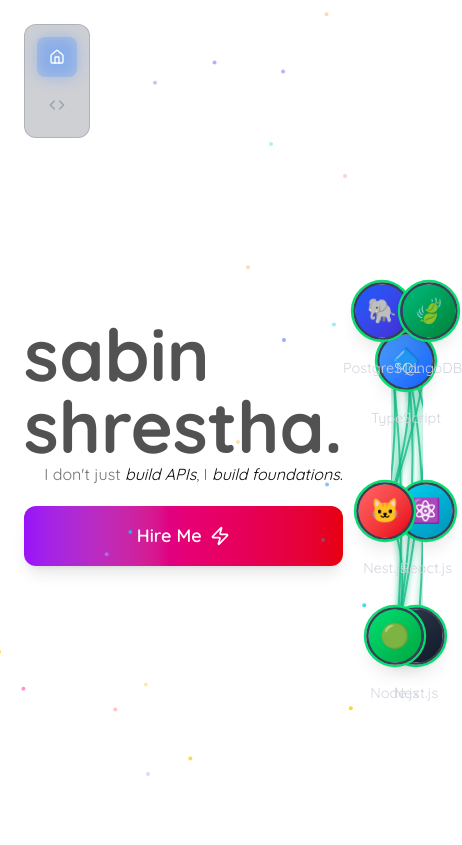
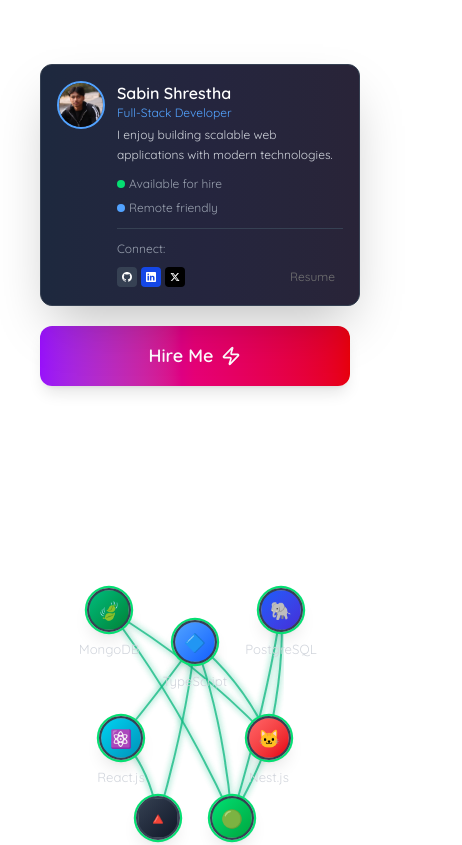
Before and after one commit to masabinhok/portfolio, a Next.js app: page / in a window 390 px wide. Shown: the top 845 px of the page, 462 px wide, since content can reach past the window. Built offline with nearby package versions, Linux system fonts and the light colour scheme.

Commit message:
feat: enhance responsiveness and mobile support across components

```diff
--- a/components/Navbar.tsx
+++ b/components/Navbar.tsx
@@ -46,7 +46,7 @@ const Navbar = () => {
   // Prevent hydration mismatch by not rendering until mounted
   if (!mounted) {
     return (
-      <section className="fixed top-6 left-6 z-50 transition-all duration-300">
+      <section className="fixed opacity-0 top-6 left-6 z-50 transition-all duration-300 hidden lg:block">
         <nav className="flex flex-col gap-2 p-3 rounded-xl backdrop-blur-sm transition-all duration-300 bg-gray-900/20 border border-gray-700/20">
           {Navlinks.map((nav, idx) => (
             <Link key={idx} href={nav.link}>
@@ -64,7 +64,7 @@ const Navbar = () => {
 
   return (
     <motion.section
-      className="fixed top-6 left-6 z-50 transition-all duration-300"
+      className="fixed top-6 left-6 z-50 transition-all duration-300 hidden lg:block"
       initial={false}
       animate={{ opacity: 1 }}
       transition={{ duration: 0.6, ease: "easeOut" }}
--- a/components/SkillNetwork.tsx
+++ b/components/SkillNetwork.tsx
@@ -24,7 +24,20 @@ const SkillNetwork = () => {
   const [hoveredNode, setHoveredNode] = useState<string | null>(null)
   const [selectedNode, setSelectedNode] = useState<string | null>(null)
   const [isInitialized, setIsInitialized] = useState(false)
+  const [isMobile, setIsMobile] = useState(false)
   const containerRef = useRef<HTMLDivElement>(null)
+
+  // Check if device is mobile
+  useEffect(() => {
+    const checkIfMobile = () => {
+      setIsMobile(window.innerWidth < 640)
+    }
+
+    checkIfMobile()
+    window.addEventListener('resize', checkIfMobile)
+
+    return () => window.removeEventListener('resize', checkIfMobile)
+  }, [])
 
   // Define skill nodes with their positions and connections
   const skillNodes: SkillNode[] = [
@@ -159,21 +172,24 @@ const SkillNetwork = () => {
     const container = containerRef.current
     if (!container || !isInitialized) {
       // Use consistent fallback positions based on the expected container size
-      const fallbackWidth = 400
-      const fallbackHeight = 300
+      const fallbackWidth = isMobile ? 300 : 400
+      const fallbackHeight = isMobile ? 250 : 300
       return {
-        x: (node.x / 100) * (fallbackWidth - 100) + 50,
-        y: (node.y / 100) * (fallbackHeight - 100) + 50
+        x: (node.x / 100) * (fallbackWidth - 80) + 40,
+        y: (node.y / 100) * (fallbackHeight - 80) + 40
       }
     }
 
     const rect = container.getBoundingClientRect()
-    const width = rect.width > 0 ? rect.width : 400
-    const height = rect.height > 0 ? rect.height : 300
+    const width = rect.width > 0 ? rect.width : (isMobile ? 300 : 400)
+    const height = rect.height > 0 ? rect.height : (isMobile ? 250 : 300)
+
+    // Adjust margins based on screen size
+    const margin = isMobile ? 40 : 50
 
     return {
-      x: (node.x / 100) * (width - 100) + 50,
-      y: (node.y / 100) * (height - 100) + 50
+      x: (node.x / 100) * (width - margin * 2) + margin,
+      y: (node.y / 100) * (height - margin * 2) + margin
     }
   }
 
@@ -183,7 +199,9 @@ const SkillNetwork = () => {
 
     const midX = (fromPos.x + toPos.x) / 2
     const midY = (fromPos.y + toPos.y) / 2
-    const offset = 20
+
+    // Reduce offset on smaller screens
+    const offset = isMobile ? 10 : 20
 
     return `M ${fromPos.x} ${fromPos.y} Q ${midX + offset} ${midY - offset} ${toPos.x} ${toPos.y}`
   }
@@ -213,9 +231,9 @@ const SkillNetwork = () => {
   }
 
   return (
-    <section className=' w-full h-[600px] relative '>
+    <section className='w-full h-[400px] sm:h-[500px] lg:h-[600px] relative'>
       {/* Network Visualization */}
-      <div ref={containerRef} className='relative w-full h-full  p-4'>
+      <div ref={containerRef} className='relative w-full h-full p-2 sm:p-4'>
         {/* SVG for connections */}
         <svg className='absolute inset-0 w-full h-full pointer-events-none'>
           <defs>
@@ -255,6 +273,7 @@ const SkillNetwork = () => {
                   ease: "easeInOut"
                 }}
                 filter={isHighlighted ? "url(#glow)" : undefined}
+                style={{ strokeDasharray: "none" }}
               />
             )
           })}
@@ -271,12 +290,12 @@ const SkillNetwork = () => {
               className={`absolute cursor-pointer transition-all duration-300 ${isHighlighted ? 'z-20' : 'z-10'
                 }`}
               style={{
-                left: position.x - 25,
-                top: position.y - 25,
+                left: position.x - (isMobile ? 20 : 25),
+                top: position.y - (isMobile ? 20 : 25),
               }}
               initial={{ scale: 0, opacity: 0 }}
               animate={{
-                scale: isHighlighted ? 1.2 : 1,
+                scale: isHighlighted ? (isMobile ? 1.1 : 1.2) : 1,
                 opacity: isHighlighted ? 1 : 0.6
               }}
               transition={{
@@ -285,23 +304,23 @@ const SkillNetwork = () => {
                 type: "spring",
                 stiffness: 100
               }}
-              onMouseEnter={() => setHoveredNode(node.id)}
-              onMouseLeave={() => setHoveredNode(null)}
+              onMouseEnter={() => !isMobile && setHoveredNode(node.id)}
+              onMouseLeave={() => !isMobile && setHoveredNode(null)}
               onClick={() => setSelectedNode(selectedNode === node.id ? null : node.id)}
-              whileHover={{ scale: 1.3 }}
+              whileHover={{ scale: isMobile ? 1.2 : 1.3 }}
               whileTap={{ scale: 0.9 }}
             >
               <div className={`
-                w-12 h-12 rounded-full bg-gradient-to-br ${node.color}
-                flex items-center justify-center text-white font-bold text-lg
+                w-10 h-10 sm:w-12 sm:h-12 rounded-full bg-gradient-to-br ${node.color}
+                flex items-center justify-center text-white font-bold text-sm sm:text-lg
                 shadow-lg border-2 border-gray-700
                 ${isHighlighted ? 'ring-2 ring-green-400 ring-opacity-50' : ''}
               `}>
-                <span className="text-xl">{node.icon}</span>
+                <span className="text-base sm:text-xl">{node.icon}</span>
               </div>
 
               {/* Node label */}
-              <div className="absolute -bottom-8 left-1/2 transform -translate-x-1/2 text-xs text-gray-300 whitespace-nowrap">
+              <div className="absolute -bottom-6 sm:-bottom-8 left-1/2 transform -translate-x-1/2 text-xs text-gray-300 whitespace-nowrap">
                 {node.name}
               </div>
             </motion.div>
@@ -318,7 +337,7 @@ const SkillNetwork = () => {
             initial={{ opacity: 0, y: 20 }}
             animate={{ opacity: 1, y: 0 }}
             exit={{ opacity: 0, y: 20 }}
-            className="absolute top-0 left-4 right-4 bg-gray-800 border border-gray-600 rounded-lg p-3"
+            className="absolute top-0 left-2 right-2 sm:left-4 sm:right-4 bg-gray-800 border border-gray-600 rounded-lg p-2 sm:p-3 z-30"
           >
             {(() => {
               const activeNode = skillNodes.find(n => n.id === (hoveredNode || selectedNode))
@@ -327,15 +346,17 @@ const SkillNetwork = () => {
               return (
                 <div>
                   <div className="flex items-center gap-2 mb-2">
-                    <span className="text-xl">{activeNode.icon}</span>
-                    <h3 className="text-green-400 font-semibold">{activeNode.name}</h3>
-                    <span className="text-xs bg-gray-700 px-2 py-1 rounded text-gray-300">
+                    <span className="text-lg sm:text-xl">{activeNode.icon}</span>
+                    <h3 className="text-green-400 font-semibold text-sm sm:text-base">{activeNode.name}</h3>
+                    <span className="text-xs bg-gray-700 px-1 sm:px-2 py-1 rounded text-gray-300">
                       {activeNode.category}
                     </span>
                   </div>
-                  <p className="text-gray-300 text-sm">{activeNode.description}</p>
+                  <p className="text-gray-300 text-xs sm:text-sm">{activeNode.description}</p>
                   <div className="mt-2 text-xs text-gray-400">
-                    Connected to: {activeNode.connections.map(id =>
+                    <span className="hidden sm:inline">Connected to: </span>
+                    <span className="sm:hidden">Links: </span>
+                    {activeNode.connections.map(id =>
                       skillNodes.find(n => n.id === id)?.name
                     ).join(', ')}
                   </div>
--- a/components/pages/Hero.tsx
+++ b/components/pages/Hero.tsx
@@ -19,6 +19,7 @@ const Hero = () => {
   const { width, height } = useWindowSize()
   const [showEmail, setShowEmail] = useState<boolean>(false);
   const [flipAvatar, setFlipAvatar] = useState<boolean>(false);
+  const [isMobile, setIsMobile] = useState<boolean>(false);
 
   const [showConfetti, setShowConfetti] = useState<boolean>(false);
   const [showProfileCard, setShowProfileCard] = useState<boolean>(false);
@@ -32,6 +33,20 @@ const Hero = () => {
     moveY: number;
     color: string;
   }>>([]);
+
+  // Check if device is mobile and set profile card visibility
+  useEffect(() => {
+    const checkIfMobile = () => {
+      const mobile = window.innerWidth < 1024; // lg breakpoint
+      setIsMobile(mobile);
+      setShowProfileCard(mobile); // Show by default on mobile
+    };
+
+    checkIfMobile();
+    window.addEventListener('resize', checkIfMobile);
+
+    return () => window.removeEventListener('resize', checkIfMobile);
+  }, []);
 
   useEffect(() => {
     if (hired) {
@@ -47,7 +62,10 @@ const Hero = () => {
       'bg-emerald-400', 'bg-orange-400', 'bg-teal-400', 'bg-violet-400'
     ];
 
-    const particleData = Array.from({ length: 25 }, (_, i) => ({
+    // Reduce particles on mobile for performance
+    const particleCount = typeof window !== 'undefined' && window.innerWidth < 768 ? 15 : 25;
+
+    const particleData = Array.from({ length: particleCount }, (_, i) => ({
       id: i,
       left: Math.random() * 100,
       top: Math.random() * 100,
@@ -108,16 +126,19 @@ const Hero = () => {
       {/* Add confetti when hired */}
       {showConfetti && <Confetti width={width} height={height} />}
 
-      <div className='flex gap-10 items-center min-h-screen'>
+      <div className='flex max-lg:flex-col gap-10 items-center min-h-screen px-4 sm:px-6 lg:px-8'>
         <div
-          onMouseLeave={() => setShowProfileCard(false)} className='flex flex-col p-2 mb-10 w-full relative'>
+          onMouseLeave={() => !isMobile && setShowProfileCard(false)}
+          className='flex flex-col p-2 mb-10 w-full relative'>
           {/* Header and subheader */}
           <div
             className='relative'
 
           >
-            <h1 onMouseEnter={() => setShowProfileCard(true)}
-              className={`lowercase text-7xl font-bold cursor-pointer transition-all duration-300 ${showProfileCard ? 'text-blue-400' : 'text-soft'}`}
+            <h1
+              onMouseEnter={() => !isMobile && setShowProfileCard(true)}
+              onClick={() => isMobile && setShowProfileCard(!showProfileCard)}
+              className={`lowercase text-4xl sm:text-5xl md:text-6xl lg:text-7xl  font-bold cursor-pointer transition-all duration-300 ${showProfileCard ? 'text-blue-400' : 'text-soft'} leading-tight hidden lg:block`}
             >
               Sabin Shrestha.
             </h1>
@@ -129,7 +150,7 @@ const Hero = () => {
                 animate={{ opacity: 1, y: 0, scale: 1 }}
                 exit={{ opacity: 0, y: 20, scale: 0.9 }}
                 transition={{ duration: 0.2, ease: "easeOut" }}
-                className="absolute top-full left-0 mt-4 bg-gray-900/95 backdrop-blur-md border border-gray-700 rounded-xl p-6 shadow-2xl z-50 min-w-80 max-w-md overflow-hidden"
+                className={`absolute ${isMobile ? 'relative top-0 mt-4' : 'top-full left-0 mt-4'} bg-gray-900/95 backdrop-blur-md border border-gray-700 rounded-xl p-4 sm:p-6 shadow-2xl z-50 min-w-80 max-w-md w-full sm:w-auto overflow-hidden`}
               >
 
                 {/* Floating glow effect */}
@@ -145,9 +166,9 @@ const Hero = () => {
                   }}
                 />
 
-                <div className="flex items-start gap-4 relative z-10">
+                <div className="flex items-start gap-3 sm:gap-4 relative z-10">
                   <div
-                    className="relative w-16 h-16 cursor-pointer"
+                    className="relative w-12 h-12 sm:w-14 sm:h-14 md:w-16 md:h-16 cursor-pointer flex-shrink-0"
                     onMouseEnter={() => setFlipAvatar(true)}
                     onMouseLeave={() => setFlipAvatar(false)}
                   >
@@ -197,15 +218,15 @@ const Hero = () => {
                     </motion.div>
 
                   </div>
-                  <div className="flex-1">
-                    <h3 className="text-white font-semibold text-lg">Sabin Shrestha</h3>
+                  <div className="flex-1 min-w-0">
+                    <h3 className="text-white font-semibold text-base sm:text-lg">Sabin Shrestha</h3>
                     <div
                       onMouseEnter={() => setShowEmail(true)}
                       onMouseLeave={() => setShowEmail(false)}
-                      className="relative cursor-pointer h-6"
+                      className="relative cursor-pointer h-5 sm:h-6"
                     >
                       <motion.div
-                        className="text-blue-400 text-sm mb-2 relative"
+                        className="text-blue-400 text-xs sm:text-sm mb-2 relative"
                         animate={{
                           scale: showEmail ? 1.02 : 1,
                         }}
@@ -223,7 +244,7 @@ const Hero = () => {
                         </motion.span>
                         <motion.span
 
-                          className="absolute top-0 left-0 block"
+                          className="absolute top-0 left-0 block truncate pr-2"
                           initial={{ opacity: 0, y: 10 }}
                           animate={{
                             opacity: showEmail ? 1 : 0,
@@ -235,34 +256,34 @@ const Hero = () => {
                         </motion.span>
                       </motion.div>
                     </div>
-                    <p className="text-gray-300 text-sm leading-relaxed mb-3">
+                    <p className="text-gray-300 text-xs sm:text-sm leading-relaxed mb-3">
                       I enjoy building scalable web applications with modern technologies.
-                      Specialized in TypeScript, React/Next.js, Node/Nest.js.
+                      <span className="hidden sm:inline"> Specialized in TypeScript, React/Next.js, Node/Nest.js.</span>
                     </p>
 
-                    <div className="grid grid-cols-2 gap-2 text-xs">
+                    <div className="grid grid-cols-1 sm:grid-cols-2 gap-2 text-xs">
                       <div className="flex items-center gap-1">
-                        <span className="w-2 h-2 bg-green-400 rounded-full"></span>
-                        <span className="text-gray-400">Available for hire</span>
+                        <span className="w-2 h-2 bg-green-400 rounded-full flex-shrink-0"></span>
+                        <span className="text-gray-400 truncate">Available for hire</span>
                       </div>
                       <div className="flex items-center gap-1">
-                        <span className="w-2 h-2 bg-blue-400 rounded-full"></span>
-                        <span className="text-gray-400">Remote friendly</span>
+                        <span className="w-2 h-2 bg-blue-400 rounded-full flex-shrink-0"></span>
+                        <span className="text-gray-400 truncate">Remote friendly</span>
                       </div>
                     </div>
 
                     <div className="mt-3 pt-3 border-t border-gray-700">
-                      <div className="flex items-center gap-3">
-                        <span className="text-gray-400 text-xs">Connect:</span>
-                        <section className='flex items-center justify-between w-full'>
-                          <div className="flex gap-2">
+                      <div className="flex flex-col sm:flex-row sm:items-center gap-2 sm:gap-3">
+                        <span className="text-gray-400 text-xs flex-shrink-0">Connect:</span>
+                        <section className='flex items-center justify-between w-full gap-2'>
+                          <div className="flex gap-1 sm:gap-2">
                             <a
                               href="https://github.com/masabinhok"
                               target="_blank"
                               rel="noopener noreferrer"
-                              className="w-6 h-6 bg-gray-700 hover:bg-gray-600 rounded flex items-center justify-center transition-colors duration-200"
+                              className="w-5 h-5 sm:w-6 sm:h-6 bg-gray-700 hover:bg-gray-600 rounded flex items-center justify-center transition-colors duration-200 flex-shrink-0"
                             >
-                              <svg className="w-3 h-3 text-white" fill="currentColor" viewBox="0 0 24 24">
+                              <svg className="w-2.5 h-2.5 sm:w-3 sm:h-3 text-white" fill="currentColor" viewBox="0 0 24 24">
                                 <path d="M12 0C5.374 0 0 5.373 0 12 0 17.302 3.438 21.8 8.207 23.387c.599.111.793-.261.793-.577v-2.234c-3.338.726-4.033-1.416-4.033-1.416-.546-1.387-1.333-1.756-1.333-1.756-1.089-.745.083-.729.083-.729 1.205.084 1.839 1.237 1.839 1.237 1.07 1.834 2.807 1.304 3.492.997.107-.775.418-1.305.762-1.604-2.665-.305-5.467-1.334-5.467-5.931 0-1.311.469-2.381 1.236-3.221-.124-.303-.535-1.524.117-3.176 0 0 1.008-.322 3.301 1.23A11.509 11.509 0 0112 5.803c1.02.005 2.047.138 3.006.404 2.291-1.552 3.297-1.23 3.297-1.23.653 1.653.242 2.874.118 3.176.77.84 1.235 1.911 1.235 3.221 0 4.609-2.807 5.624-5.479 5.921.43.372.823 1.102.823 2.222v3.293c0 .319.192.694.801.576C20.566 21.797 24 17.3 24 12c0-6.627-5.373-12-12-12z" />
                               </svg>
                             </a>
@@ -270,9 +291,9 @@ const Hero = () => {
                               href="https://www.linkedin.com/in/sabinshresthaa/"
                               target="_blank"
                               rel="noopener noreferrer"
-                              className="w-6 h-6 bg-blue-700 hover:bg-blue-600 rounded flex items-center justify-center transition-colors duration-200"
+                              className="w-5 h-5 sm:w-6 sm:h-6 bg-blue-700 hover:bg-blue-600 rounded flex items-center justify-center transition-colors duration-200 flex-shrink-0"
                             >
-                              <svg className="w-3 h-3 text-white" fill="currentColor" viewBox="0 0 24 24">
+                              <svg className="w-2.5 h-2.5 sm:w-3 sm:h-3 text-white" fill="currentColor" viewBox="0 0 24 24">
                                 <path d="M20.447 20.452h-3.554v-5.569c0-1.328-.027-3.037-1.852-3.037-1.853 0-2.136 1.445-2.136 2.939v5.667H9.351V9h3.414v1.561h.046c.477-.9 1.637-1.85 3.37-1.85 3.601 0 4.267 2.37 4.267 5.455v6.286zM5.337 7.433c-1.144 0-2.063-.926-2.063-2.065 0-1.138.92-2.063 2.063-2.063 1.14 0 2.064.925 2.064 2.063 0 1.139-.925 2.065-2.064 2.065zm1.782 13.019H3.555V9h3.564v11.452zM22.225 0H1.771C.792 0 0 .774 0 1.729v20.542C0 23.227.792 24 1.771 24h20.451C23.2 24 24 23.227 24 22.271V1.729C24 .774 23.2 0 22.222 0h.003z" />
                               </svg>
                             </a>
@@ -280,9 +301,9 @@ const Hero = () => {
                               href="https://x.com/masabinhok"
                               target="_blank"
                               rel="noopener noreferrer"
-                              className="w-6 h-6 bg-black hover:bg-gray-800 rounded flex items-center justify-center transition-colors duration-200"
+                              className="w-5 h-5 sm:w-6 sm:h-6 bg-black hover:bg-gray-800 rounded flex items-center justify-center transition-colors duration-200 flex-shrink-0"
                             >
-                              <svg className="w-3 h-3 text-white" fill="currentColor" viewBox="0 0 24 24">
+                              <svg className="w-2.5 h-2.5 sm:w-3 sm:h-3 text-white" fill="currentColor" viewBox="0 0 24 24">
                                 <path d="M18.244 2.25h3.308l-7.227 8.26 8.502 11.24H16.17l-5.214-6.817L4.99 21.75H1.68l7.73-8.835L1.254 2.25H8.08l4.713 6.231zm-1.161 17.52h1.833L7.084 4.126H5.117z" />
                               </svg>
                             </a>
@@ -292,7 +313,7 @@ const Hero = () => {
                               onClick={() => {
                                 window.open('/resume.pdf', '_blank');
                               }}
-                              className='text-muted text-xs cursor-pointer hover:text-white transition-all duration-300 ease-in-out hover:scale-105 hover:bg-gray-700/50 px-2 py-1 rounded-md'
+                              className='text-muted text-xs cursor-pointer hover:text-white transition-all duration-300 ease-in-out hover:scale-105 hover:bg-gray-700/50 px-2 py-1 rounded-md flex-shrink-0'
                             >
                               Resume
                             </button>
@@ -307,15 +328,16 @@ const Hero = () => {
             )}
           </div>
 
-          <h3 className='text-right text-muted'>I don&apos;t just <span className='italic text-heading'>build APIs</span>, I  <span className='italic text-heading'>build foundations.</span></h3>
+          <h3 className='text-right text-muted text-sm sm:text-base hidden lg:block'>I don&apos;t just <span className='italic text-heading'>build APIs</span>, I  <span className='italic text-heading'>build foundations.</span></h3>
 
           <div className='mt-5 w-full'>
             <ExceptionalButton
               disabled={showMessageBox || hired || hiring}
-              onMouseEnter={() => setShowProfileCard(false)}
+              onMouseEnter={() => !isMobile && setShowProfileCard(false)}
               onClick={() => setShowMessageBox(!showMessageBox)}
               variant={hired ? "success" : "primary"}
               size="lg"
+              className="w-full"
             >
               {renderHireStatus()}
             </ExceptionalButton>
@@ -324,7 +346,7 @@ const Hero = () => {
 
 
         {/* Let&apos;s build a console like simulation here. */}
-        <div className='w-full flex flex-col items-end'>
+        <div className='w-full flex flex-col items-end mt-8 lg:mt-0'>
           {
             hiring || hired ? <Terminal setHiring={setHiring} hiring={hiring} setHired={setHired} /> : <SkillNetwork />
           }
@@ -336,7 +358,7 @@ const Hero = () => {
         {particles.map((particle) => (
           <motion.div
             key={particle.id}
-            className={`fixed w-1 h-1 ${particle.color} rounded-full opacity-40 pointer-events-none z-0`}
+            className={`fixed w-1 h-1 ${particle.color} rounded-full opacity-40 pointer-events-none z-0 hidden sm:block`}
             animate={{
               x: [0, particle.moveX, 0],
               y: [0, particle.moveY, 0],
@@ -357,7 +379,11 @@ const Hero = () => {
       </div>
 
       {
-        showMessageBox ? <MessageBox setShowMessageBox={setShowMessageBox} setHiring={setHiring} /> : null
+        showMessageBox ? (
+          <div className="fixed inset-0 z-50 px-4 sm:px-6 lg:px-8">
+            <MessageBox setShowMessageBox={setShowMessageBox} setHiring={setHiring} />
+          </div>
+        ) : null
       }
     </section>
   )
--- a/components/pages/Projects.tsx
+++ b/components/pages/Projects.tsx
@@ -51,15 +51,16 @@ const Projects = () => {
   }
 
   return (
-    <section className='min-h-screen pt-20 pb-10 px-4'>
+    <section className='min-h-screen pt-16 sm:pt-20 pb-10 px-4 sm:px-6 lg:px-8'>
       {/* Header */}
-      <div className='max-w-7xl mx-auto mb-16 text-center w-fit'>
-        <h1 className='lowercase text-7xl font-bold text-soft max-sm:text-5xl'>
+      <div className='max-w-7xl mx-auto mb-12 sm:mb-16 text-center'>
+        <h1 className='lowercase text-4xl sm:text-5xl md:text-6xl lg:text-7xl font-bold text-soft leading-tight'>
           featured projects.
         </h1>
-        <h3 className='mt-1 text-end text-muted'>I turn <span className='italic text-white'>ideas</span> in my head into <span className='italic text-white'>code.</span></h3>
+        <h3 className='mt-2 text-right text-sm sm:text-base text-muted px-4 sm:px-0'>
+          I turn <span className='italic text-white'>ideas</span> in my head into <span className='italic text-white'>code.</span>
+        </h3>
       </div>
-
       {/* Projects Grid */}
       <div className='max-w-7xl mx-auto grid grid-cols-1 md:grid-cols-2 lg:grid-cols-3 gap-8 '>
         {projects.map((project, index) => {
```
